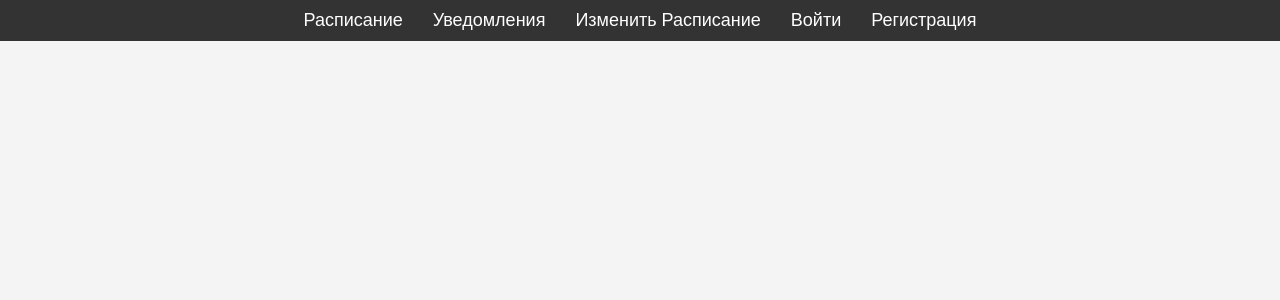
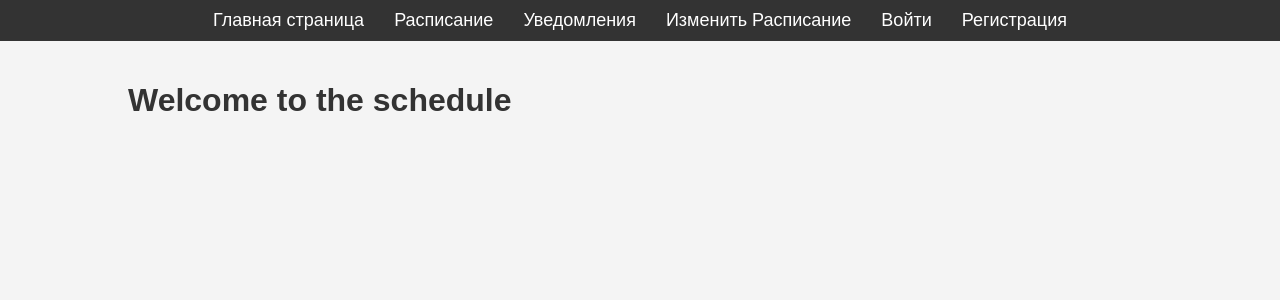
Before and after one commit to adjaragoodju/project, a Flask app: page / in a window 1280 px wide. Shown: the top 300 px of the page. Run offline with Flask 3, Linux system fonts and the light colour scheme; some libraries are stand-ins or nearby versions.

Commit message:
welcome page

```diff
--- a/server.py
+++ b/server.py
@@ -30,6 +30,10 @@ telegram_bot_token = os.getenv('TELEGRAM_TOKEN')
 bot = Bot(token=telegram_bot_token)
 
 @app.route('/')
+def welcome():
+    return render_template('welcome.html')
+
+@app.route('/index')
 def index():
     return render_template('index.html')
 
--- a/templates/base.html
+++ b/templates/base.html
@@ -10,6 +10,7 @@
     <header>
       <nav>
         <ul>
+          <li><a href="{{ url_for('welcome') }}">Главная страница</a></li>
           <li><a href="{{ url_for('index') }}">Расписание</a></li>
           <li><a href="{{ url_for('notifications') }}">Уведомления</a></li>
           <li><a href="{{ url_for('edit') }}">Изменить Расписание</a></li>
--- a/templates/edit_schedule.html
+++ b/templates/edit_schedule.html
@@ -11,6 +11,7 @@
     <header>
       <nav>
         <ul>
+          <li><a href="{{ url_for('welcome') }}">Главная страница</a></li>
           <li><a href="{{ url_for('index') }}">Расписание</a></li>
           <li><a href="{{ url_for('notifications') }}">Уведомления</a></li>
           <li><a href="{{ url_for('edit') }}">Изменить Расписание</a></li>
--- a/templates/index.html
+++ b/templates/index.html
@@ -11,6 +11,7 @@
     <header>
       <nav>
         <ul>
+          <li><a href="{{ url_for('welcome') }}">Главная страница</a></li>
           <li><a href="{{ url_for('index') }}">Расписание</a></li>
           <li><a href="{{ url_for('notifications') }}">Уведомления</a></li>
           <li><a href="{{ url_for('edit') }}">Изменить Расписание</a></li>
--- a/templates/notifications.html
+++ b/templates/notifications.html
@@ -10,6 +10,7 @@
     <header>
       <nav>
         <ul>
+          <li><a href="{{ url_for('welcome') }}">Главная страница</a></li>
           <li><a href="{{ url_for('index') }}">Расписание</a></li>
           <li><a href="{{ url_for('notifications') }}">Уведомления</a></li>
           <li><a href="{{ url_for('edit') }}">Изменить Расписание</a></li>
--- /dev/null
+++ b/templates/welcome.html
@@ -0,0 +1,5 @@
+{% extends 'base.html' %} {% block content %}
+<div>
+  <h1>Welcome to the schedule</h1>
+</div>
+{% endblock %}
```
